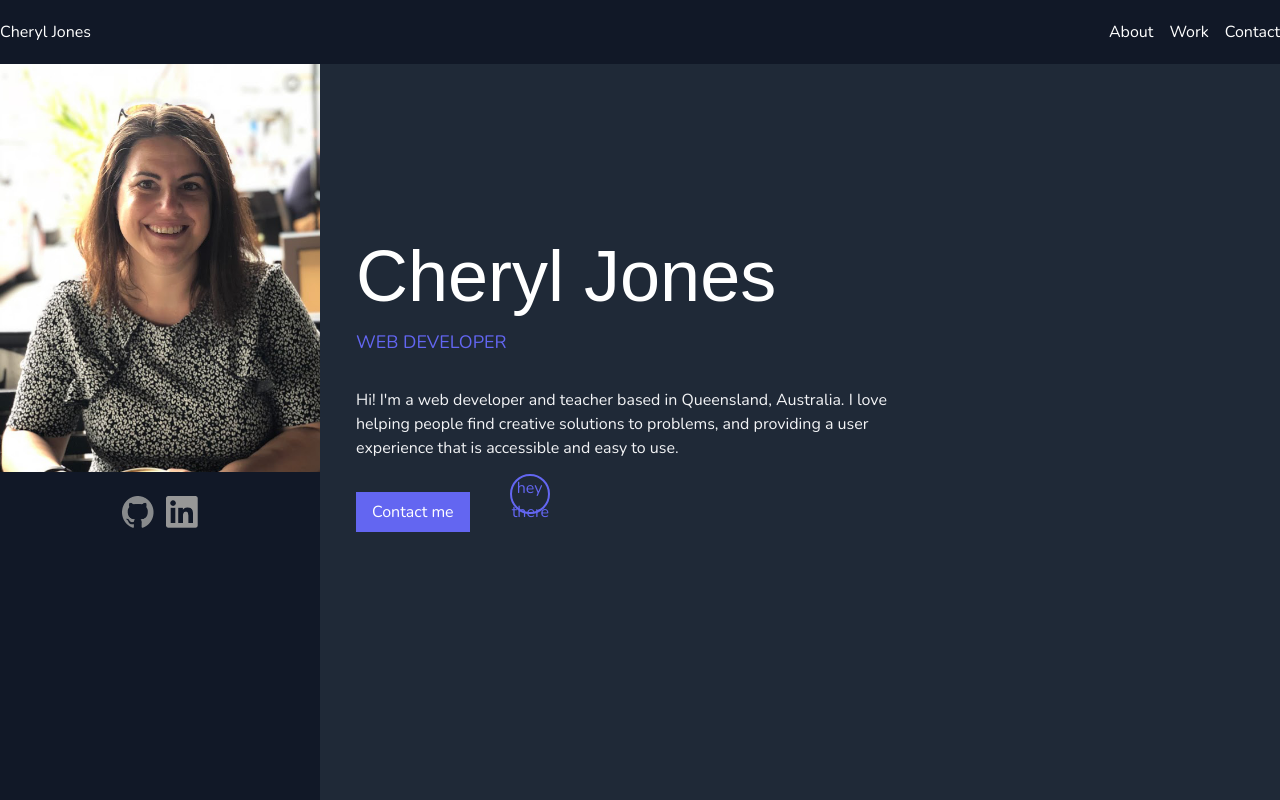
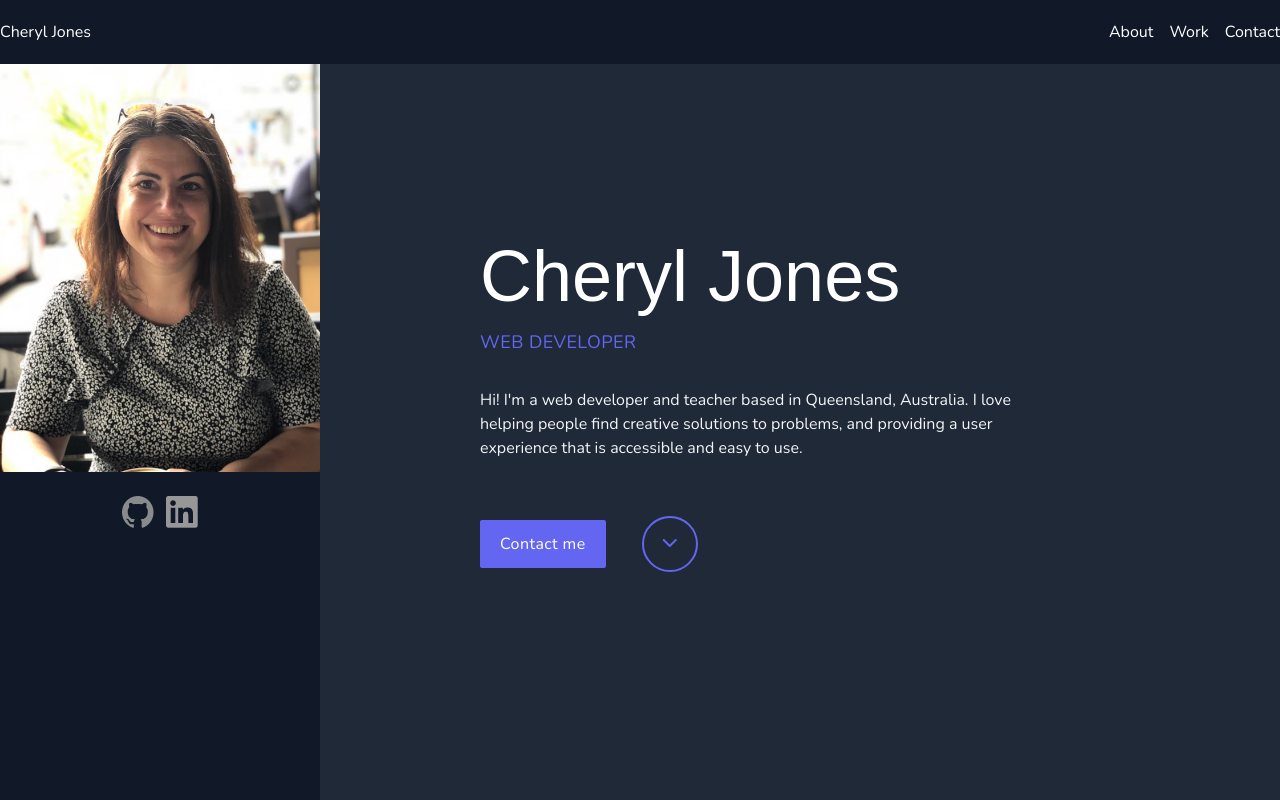
Before and after one commit to cherbear263/vue-portfolio, a Vue app: page / in a window 1280 px wide. Built offline with nearby package versions, Linux system fonts and the light colour scheme; a web font is replaced by a local one.

Commit message:
finish home section

```diff
--- a/public/index.html
+++ b/public/index.html
@@ -7,6 +7,10 @@
     <link rel="icon" href="<%= BASE_URL %>favicon.ico" />
     <link rel="preconnect" href="https://fonts.googleapis.com" />
     <link rel="preconnect" href="https://fonts.gstatic.com" crossorigin />
+    <script
+      src="https://kit.fontawesome.com/92aa61bdcc.js"
+      crossorigin="anonymous"
+    ></script>
     <link
       href="https://fonts.googleapis.com/css2?family=Fira+Sans+Condensed:wght@100;300;400;500&family=Nunito:wght@300&display=swap"
       rel="stylesheet"
--- a/src/assets/tailwind.css
+++ b/src/assets/tailwind.css
@@ -15,7 +15,7 @@ h1 {
 @tailwind utilities;
 
 .btn {
-  @apply bg-indigo-500 font-thin py-2 px-4 text-white;
+  @apply bg-indigo-500 font-thin py-3 px-5 tracking-wide text-white rounded-sm;
 }
 .btn:hover {
   @apply bg-indigo-700;
--- a/src/views/Home.vue
+++ b/src/views/Home.vue
@@ -1,11 +1,14 @@
 <template>
-  <div class="mt-60 mx-9 max-w-xl">
+  <div class="mt-60 mx-auto sm:mx-20 xl:mx-40 max-w-xs sm:max-w-xl">
     <h1 class="text-7xl text-white" >Cheryl Jones</h1>
-    <h3 class="font-nunito uppercase text-lg text-indigo-500 mt-4">web developer</h3>
+    <h3 class="font-nunito uppercase text-lg text-indigo-500 tracking-wide mt-4">web developer</h3>
     <p class="text-gray-100 mt-8">Hi! I'm a web developer and teacher based in Queensland, Australia. I love helping people find creative solutions to problems, and providing a user experience that is accessible and easy to use.
 </p>
-    <button class="btn mt-8">Contact me</button>
-    <button class="bg-transparent border-2 ml-10 border-indigo-500 text-indigo-500 rounded-full h-10 w-10">hey there</button>
+<div class="flex items-center gap-9 mt-14">
+      <button class="btn">Contact me</button>
+    <button class="bg-transparent border-2 hover:bg-indigo-700 hover:border-transparent border-indigo-500 text-indigo-500 rounded-full h-14 w-14"><i class="fa-solid mt-2 fa-chevron-down animate-bounce text-indigo-500 hover:text-bg-gray-800"></i></button>
+</div>
+
   </div>
 </template>
 
```
